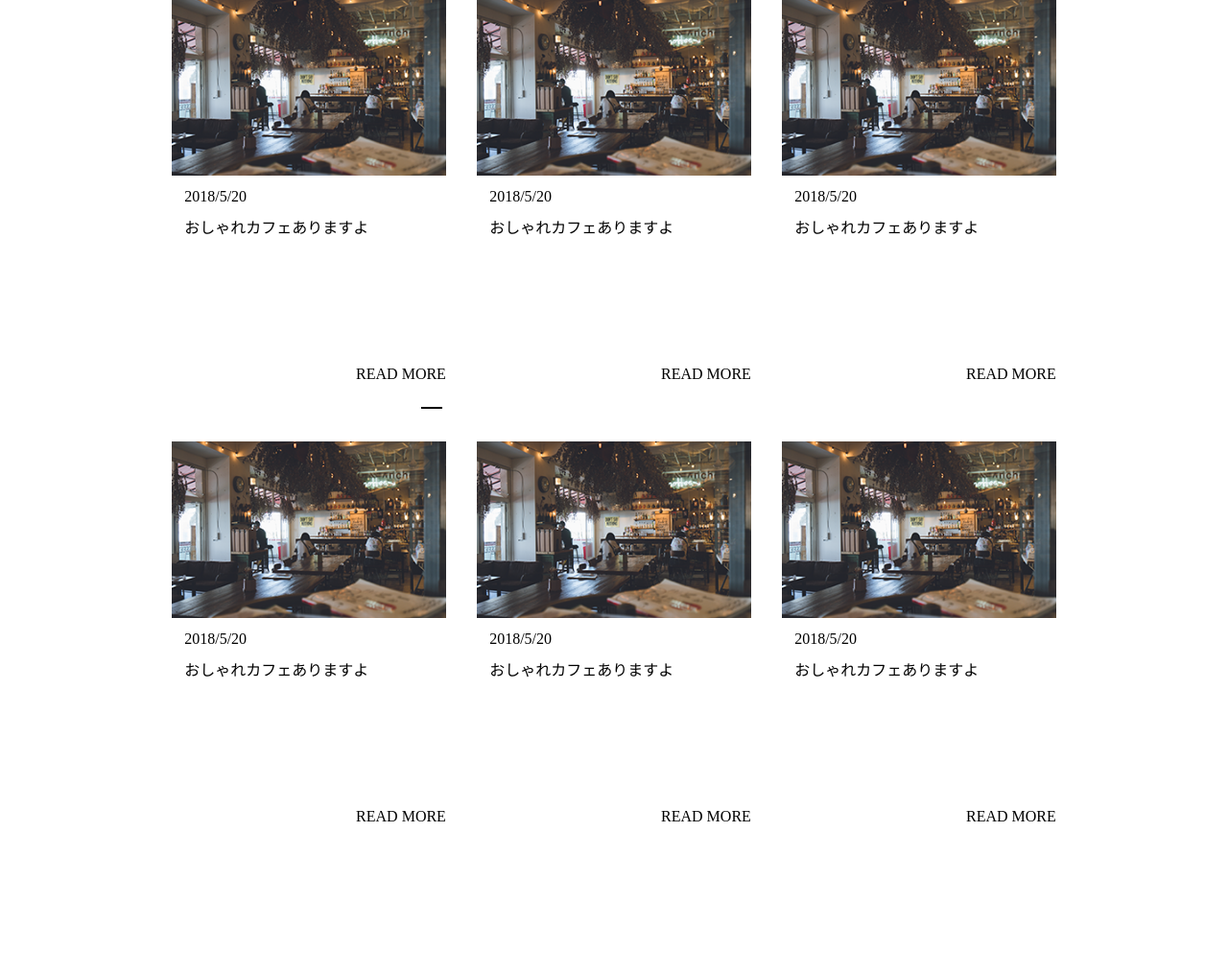
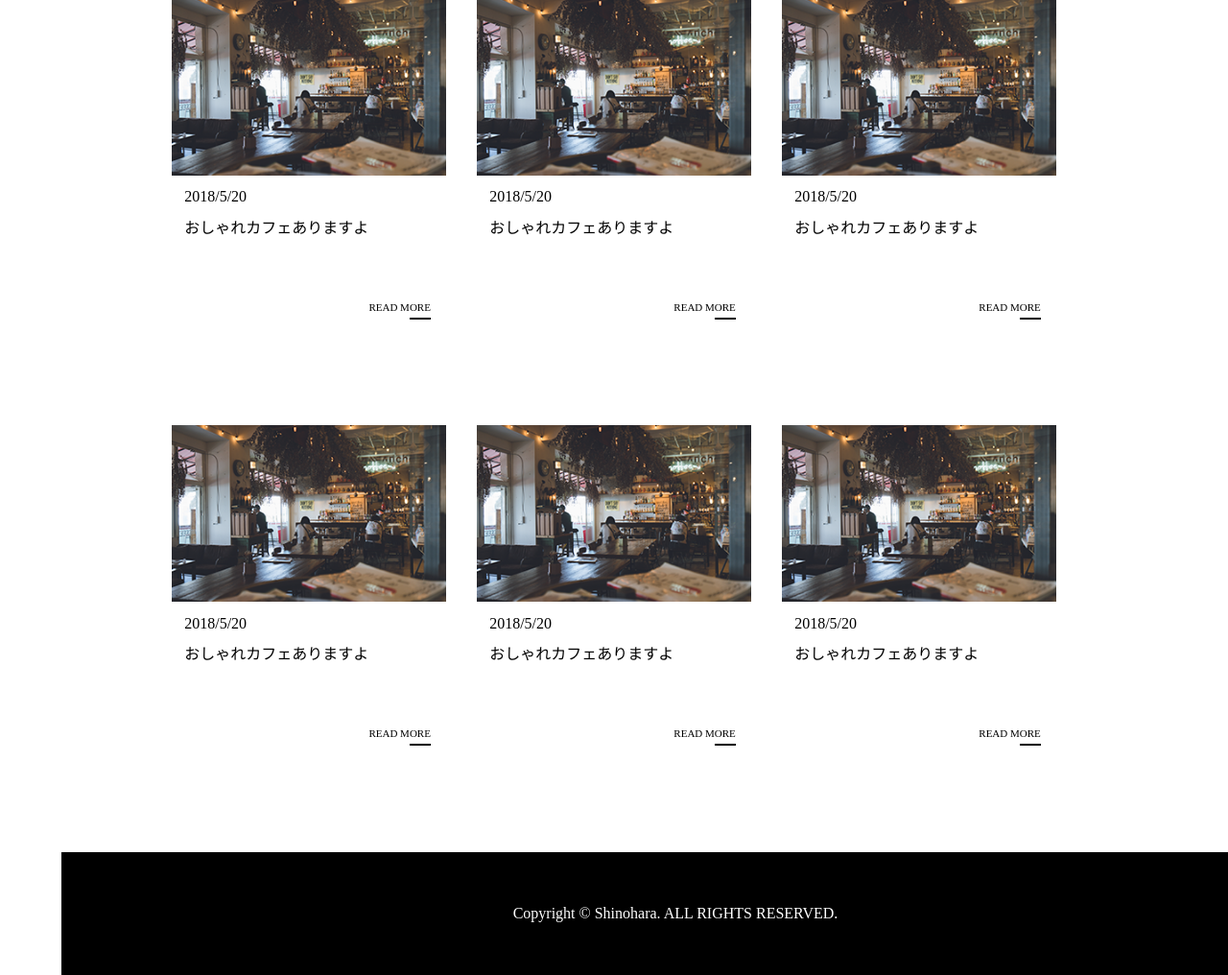
Before and after one commit to ironim31/OJT02, a PHP site: page / in a window 1280 px wide; the page is wider, and only the part inside the window is pictured. Shown: the part 736-1752 px from the top of that part at 96% size. Before the commit the page ends 1592 px from the top of that part, so only its background shows below. Run offline with PHP 8.4, Linux system fonts and the light colour scheme.

Commit message:
[update]記事部分hover時 box-shadow追加しました！

```diff
--- a/assets/css/style.css
+++ b/assets/css/style.css
@@ -77,13 +77,19 @@ h2 {
     flex-wrap: wrap;
 }
 
-.box {
+.box{
     width: 31%;
-    height: 400px;
+    height: 360px;
     position: relative;
-    margin-bottom: 6.6%;
+    margin-bottom: 6.6vw;
 }
-
+.box:hover{
+    width: 31%;
+    height: 360px;
+    position: relative;
+    margin-bottom: 6.6vw ;
+    box-shadow: 0px 0px 5px 2px #8585854f;
+}
 .description {
     padding-left: 4.56%;
 }
@@ -94,24 +100,43 @@ h2 {
 
 
 .box span {
+    font-size: 11px;
     display: block;
     position: absolute;
-    bottom: 0;
-    right: 0;
+    bottom: 33px;
+    right: 16px;
 }
 
 .box span p {
-    right: 4px;
+    right: 0px;
     width: 22px;
     height: 2px;
     background-color: black;
     position: absolute;
-    bottom: -27px;
-
+    bottom: -7px;
 }
 
+/*
+.box:hover span p #line{
+    right: 4px;
+    width: 100px;
+    height: 2px;
+    background-color: black;
+    position: absolute;
+    bottom: -27px;
+    transition:  0.3s;
+} */
 
-
+/* フッター */
+footer{
+    width: 100vw;
+    height: 10vw;
+    background-color: black;
+    color: white;
+    display: flex;
+    align-items: center;
+    justify-content: center;
+}
 
 /* レスポンシブここから */
 @media screen and (max-width: 767px) {
--- a/index.php
+++ b/index.php
@@ -51,7 +51,7 @@
                     <p>2018/5/20</p>
                     <h3>おしゃれカフェありますよ</h3>
                 </div>
-                <span>READ MORE</span>
+                <span>READ MORE <p></p></span>
             </div>
 
             <div class="box">
@@ -60,7 +60,7 @@
                     <p>2018/5/20</p>
                     <h3>おしゃれカフェありますよ</h3>
                 </div>
-                <span>READ MORE</span>
+                <span>READ MORE <p></p></span>
             </div>
 
             <div class="box">
@@ -69,7 +69,7 @@
                     <p>2018/5/20</p>
                     <h3>おしゃれカフェありますよ</h3>
                 </div>
-                <span>READ MORE</span>
+                <span>READ MORE <p></p></span>
             </div>
 
             <div class="box">
@@ -78,7 +78,7 @@
                     <p>2018/5/20</p>
                     <h3>おしゃれカフェありますよ</h3>
                 </div>
-                <span>READ MORE</span>
+                <span>READ MORE <p></p></span>
             </div>
             <div class="box">
                 <img src="./assets/img/post_img_1.png" alt="">
@@ -86,9 +86,12 @@
                     <p>2018/5/20</p>
                     <h3>おしゃれカフェありますよ</h3>
                 </div>
-                <span>READ MORE</span>
+                <span>READ MORE <p id="line"></p></span>
         </div>
     </section>
+    <footer>
+        <p>Copyright © Shinohara. ALL RIGHTS RESERVED.</p>
+    </footer>
 
 </body>
 
```
